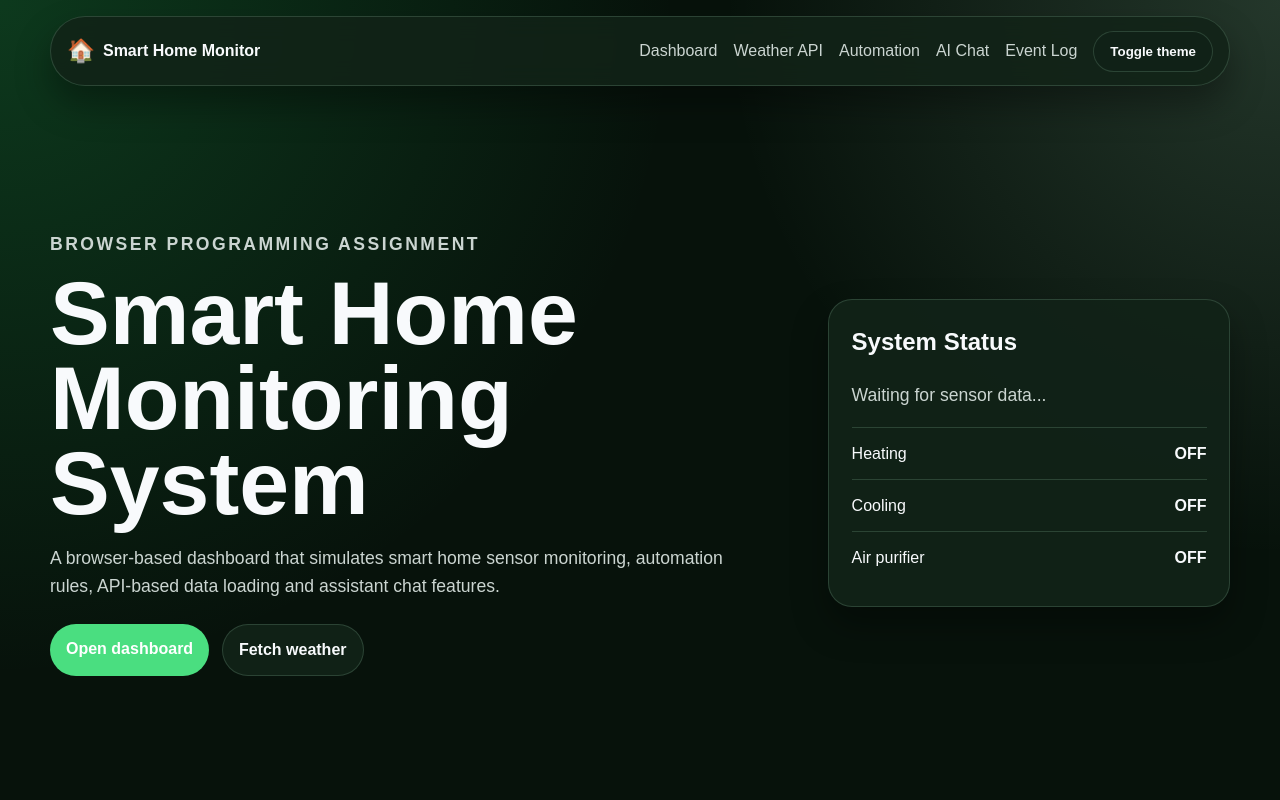
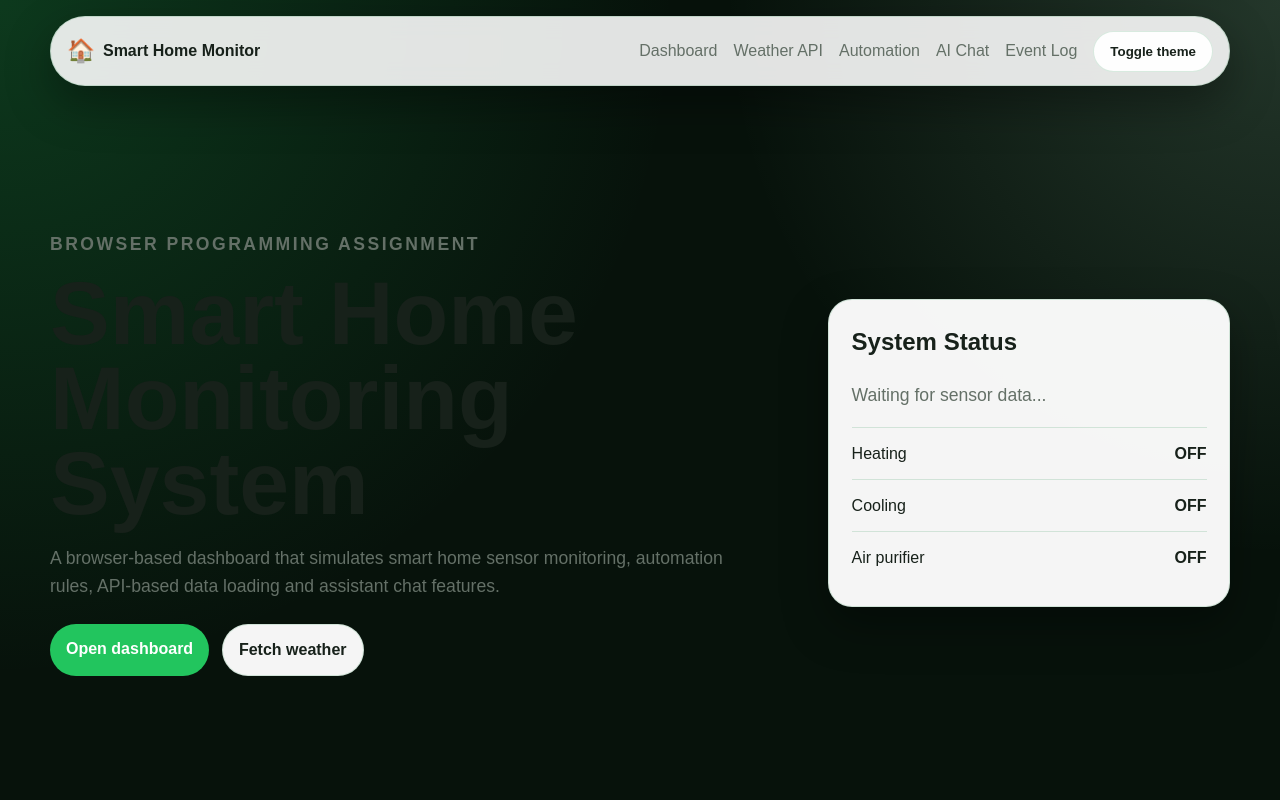
Before and after one commit to Jennay94/Smart-Home-Monitor---Browser, a plain HTML site: page index.html in a window 1280 px wide. Both pictures are taken after a click on the button "Toggle theme". Shown: the top 800 px of the page. Drawn offline with Linux system fonts and the light colour scheme.

Commit message:
Fix dark theme color contrast

```diff
--- a/style.css
+++ b/style.css
@@ -13,17 +13,16 @@
 }
 
 body.dark {
-    --bg-color: #07120b;
-    --card-color: rgba(18, 35, 24, 0.94);
-    --text-color: #f8fafc;
-    --muted-color: #cbd5d1;
-    --primary-color: #4ade80;
-    --primary-dark: #22c55e;
-    --accent-color: #bbf7d0;
-    --danger-color: #f87171;
-    --warning-color: #fbbf24;
-    --border-color: rgba(187, 247, 208, 0.16);
-    --shadow: 0 18px 35px rgba(0, 0, 0, 0.35);
+  --bg: #07120b;
+  --surface: #f4f8f2;
+  --text: #102015;
+  --muted: #4f5f55;
+  --primary: #22c55e;
+  --primary-dark: #15803d;
+  --border: rgba(20, 83, 45, 0.18);
+  --warning: #b46600;
+  --danger: #b42318;
+  --shadow: 0 18px 45px rgba(0, 0, 0, 0.35);
 }
 
 * {
```
